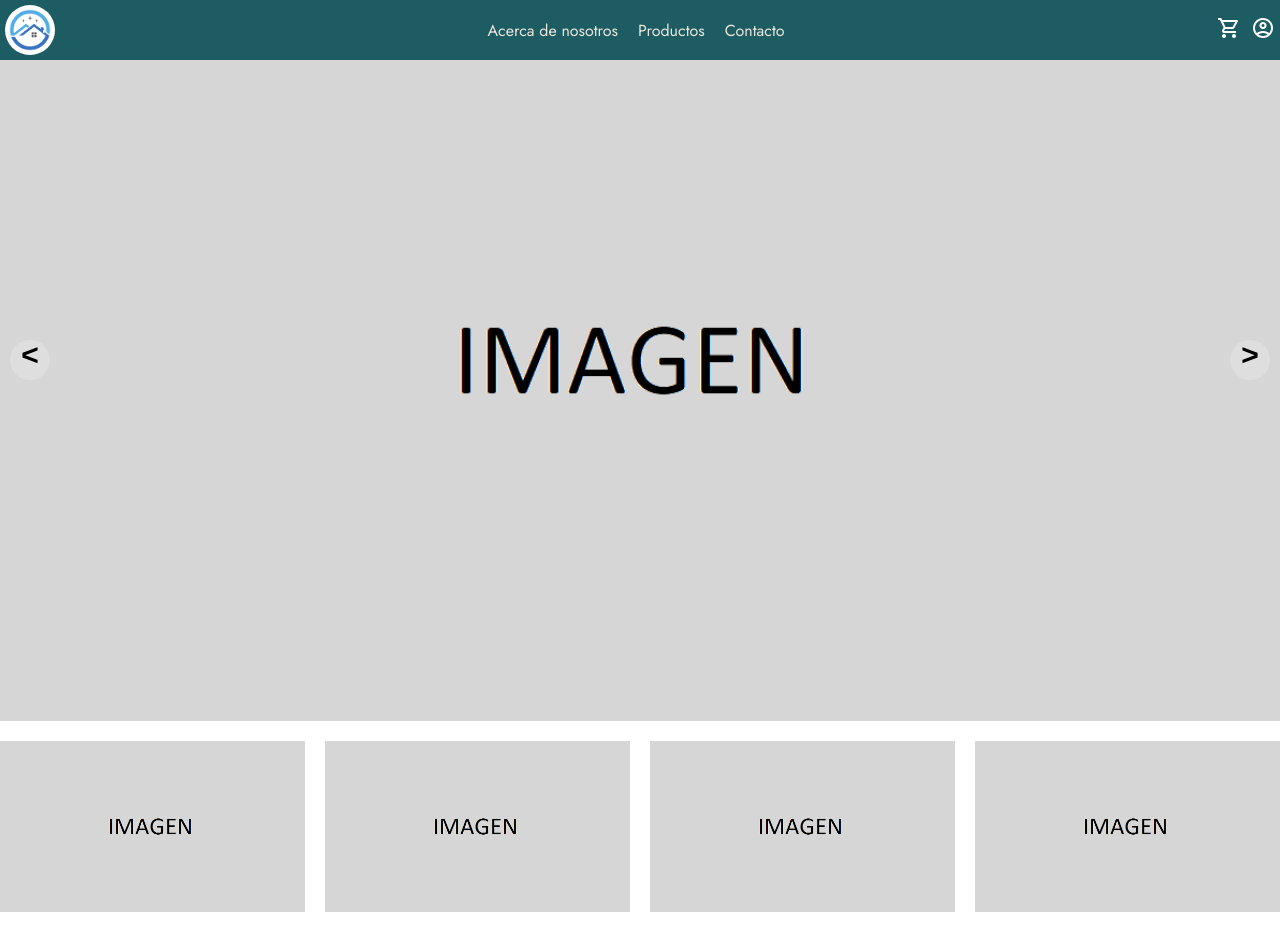
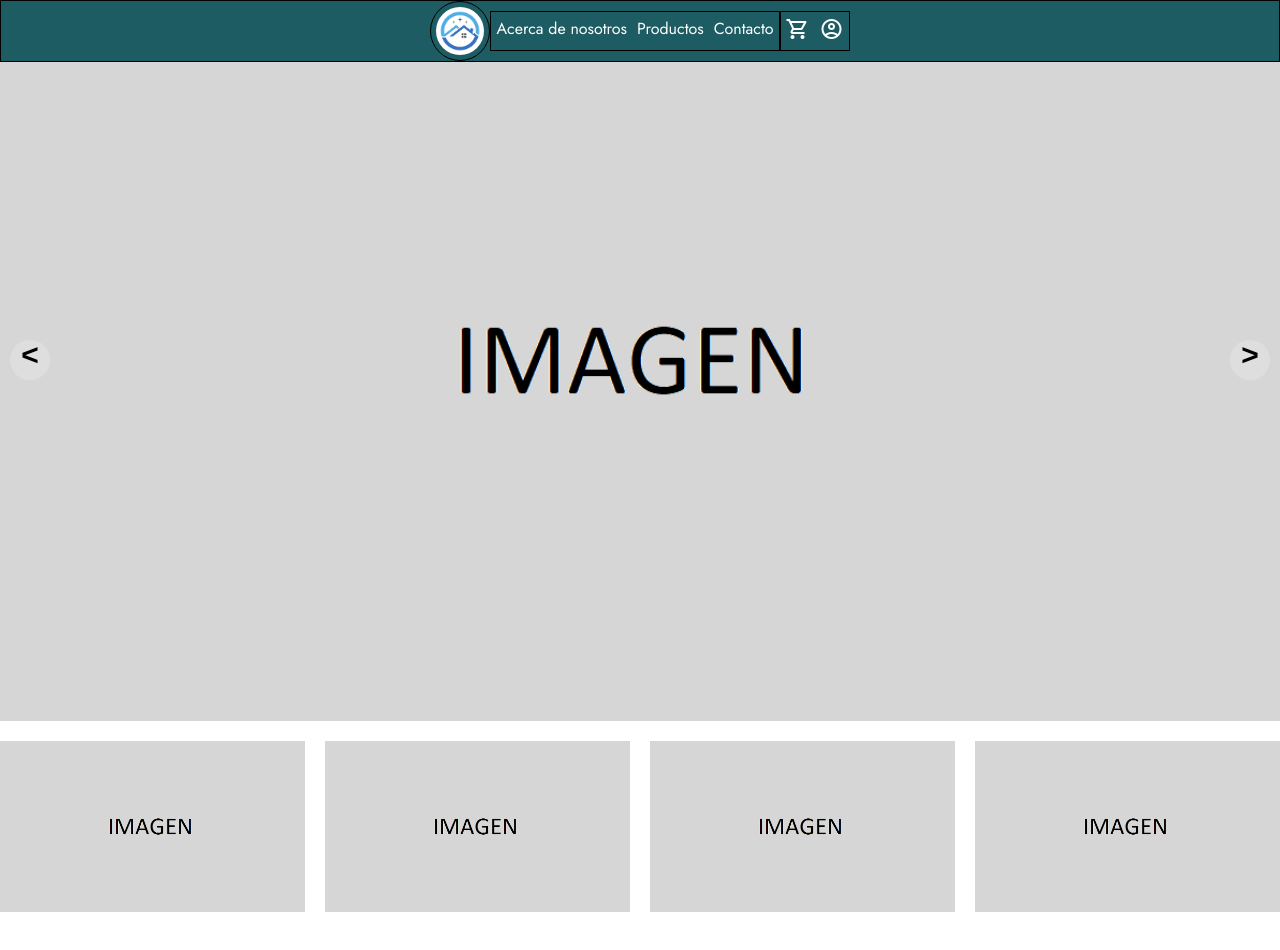
Before and after one commit to Lautiibarreras/OzonoSensitive, a plain HTML site: page index.html in a window 1280 px wide. Shown: the top 950 px of the page. Drawn offline with nearby package versions, Linux system fonts and the light colour scheme.

Commit message:
V1.5 OzonoSensitive

```diff
--- a/index.html
+++ b/index.html
@@ -17,26 +17,20 @@
 <body>
 
     <header>
-        <div class="nav">
         <img src="./multimedia/LogoSinNombre.png" alt="Logo" class="LogoNav">
-            <div class="divPruebaBotones">
-                <a class="BotonesNav" href="">Acerca de nosotros</a>
-                <a class="BotonesNav" href="">Productos</a>
-                <a class="BotonesNav" href="">Contacto</a>
-            </div>
-
-            <!-- <div class="botones-desplegables"> -->
         <input type="checkbox" id="btn-menu">
         <label id="ham-menu" for="btn-menu"><span class="material-symbols-outlined">menu</span></label>
-            <nav class="menu">
-                <ul>
+        <nav class="menu" id="conteiner">
+            <ul class="BotonesNav">
+                <li><a href="">Acerca de nosotros</a></li>
+                <li><a href="">Productos</a></li>
+                <li><a href="">Contacto</a></li>
+            </ul>
+            <ul class="carrito-usuario">
                 <li><a href="./carrito.html"><span class="material-symbols-outlined">shopping_cart</span></a></li>
                 <li><a href="./usuario.html"><span class="material-symbols-outlined">account_circle</span></a></li>
             </ul>
         </nav>
-                <!-- </div> -->
-            </div>
-
 
     </header>
 
--- a/style/index.css
+++ b/style/index.css
@@ -12,24 +12,36 @@ body{
 header{
     display: flex;
     flex-direction: row;
-    width: 100%;
+    min-width: 100%;
     background-color: #1d5c63;
     position: fixed;
     z-index: 1000;
-
-
+    align-items: center;
+    justify-content: center;
+    border: 1px solid black;
 }
 
-.nav{
+.LogoNav{
     display: flex;
-    align-items: center;
-    justify-content: space-between;
-    min-width: 100%;
-
+    width: 60px;
+    padding: 5px;
+    border-radius: 100%;
+    border: 1px solid black;
 }
 
 
+.BotonesNav{
+    display: flex;
+    text-decoration: none;
+    font-family: 'Jost', sans-serif;;
+    color: #ede6db;
+    border: 1px solid black;
+}
 
+
+.carrito-usuario{
+    border: 1px solid black;
+}
 
 
 #btn-menu {
@@ -41,14 +53,16 @@ header label{
     width: 30px;
     height: 30px;
     padding: 10px;
-
-
 }
 
 header label:hover {
     cursor: pointer;
     background: rgba(0, 0, 0, 0.3);
 
+}
+
+.menu{
+    display: flex;
 }
 
 .menu ul {
@@ -62,8 +76,8 @@ header label:hover {
 .menu li:hover {
     background: rgba(0, 0, 0, 0.3);
     border-radius: 20%;
+
 }
-
 
 .menu li a {
     display: block;
@@ -108,35 +122,8 @@ header label:hover {
     }
 }
 
-
-
 .material-symbols-outlined{
     color: white;
-}
-
-.LogoNav{
-    width: 60px;
-    padding: 5px;
-    display: flex;
-    border-radius: 100%;
-
-}
-
-.divPruebaBotones {
-    display: flex;
-    flex-direction: row;
-    align-items: center;
-    color: #ede6db;
-    font-family: 'Jost', sans-serif;;
-    cursor: pointer;
-}
-
-.BotonesNav{
-    display: flex;
-    margin: 10px;
-    text-decoration: none;
-    font-family: 'Jost', sans-serif;;
-    color: #ede6db;
 }
 
 
@@ -211,7 +198,6 @@ header label:hover {
 
 .Productos img{
     width: 100%;
-
 }
 
 .Productos:hover{
```
Lines whose indentation alone changed are shown as unchanged.
